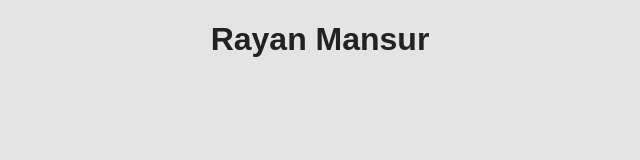
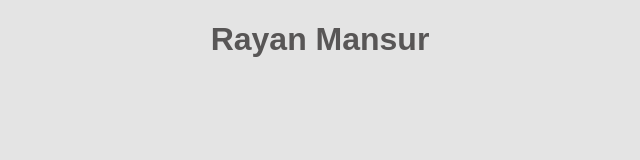
Before and after one commit to halfadam/halfadam.github.io, a plain HTML site: page index.html in a window 1280 px wide. Shown: the whole page, without its empty margins (320-960 px from the left). Drawn offline with Linux system fonts and the light colour scheme.

Commit message:
Update style.css

```diff
--- a/style.css
+++ b/style.css
@@ -1,6 +1,6 @@
 body {
 	font-family: 'Source Serif Pro', sans-serif;
-	color: #222;
+	color: #585656;
 	background-color: #e4e4e4;
 	text-align: center;
 }
```
